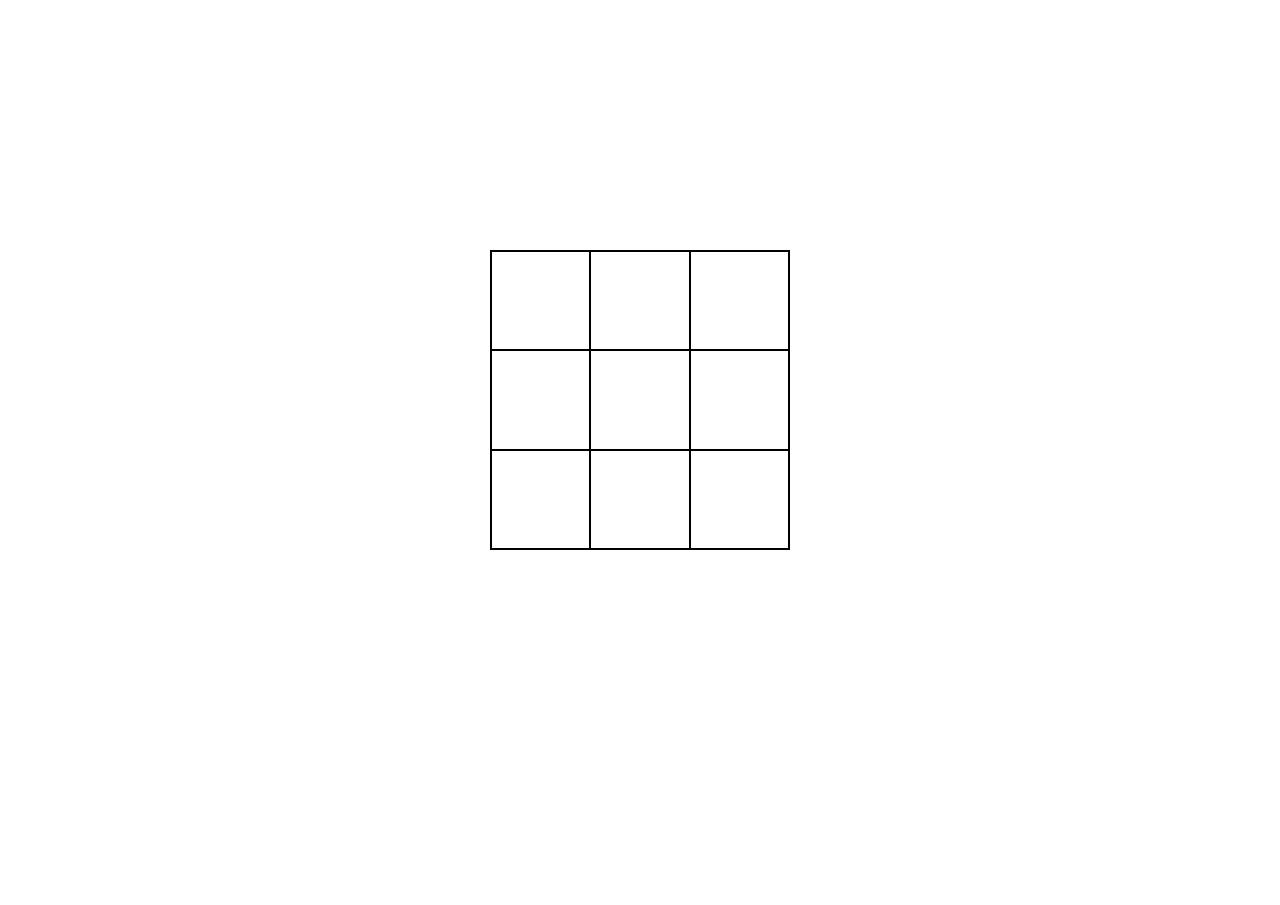
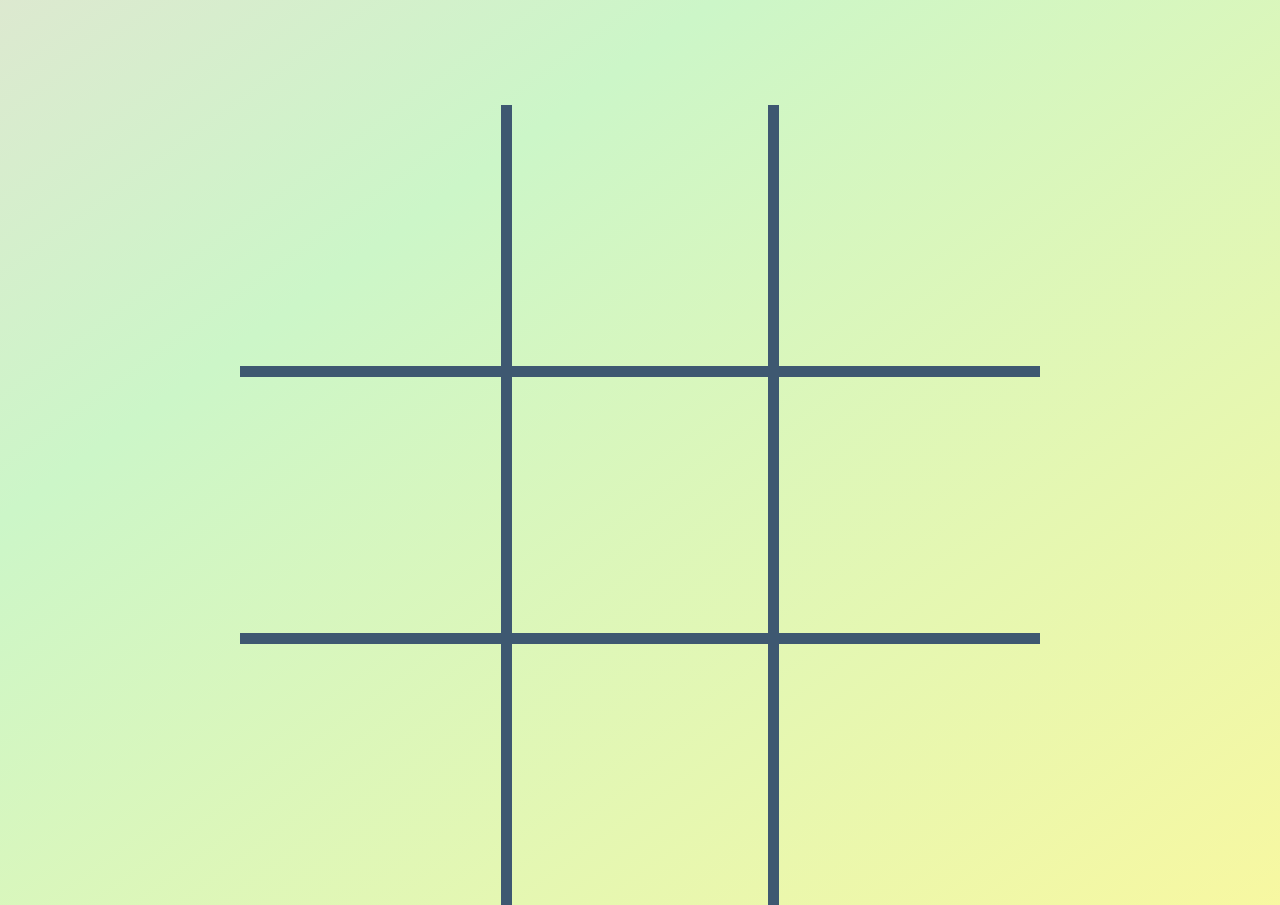
Before and after one commit to qhouguet/tictactoe-react-training, a React (Vite) app: page / in a window 1280 px wide. Before the commit the page ends 800 px from the top, so only its background shows below. Built offline with nearby package versions, Linux system fonts and the light colour scheme.

Commit message:
Correct game logic + add css changes

```diff
--- a/src/App.tsx
+++ b/src/App.tsx
@@ -1,9 +1,11 @@
-import {Board} from "./components/Board.tsx";
+import { Board } from './components/Board.tsx';
+import { Winner } from './components/Winner.tsx';
 
 export function App() {
-  return (
-    <>
-      <Board />
-    </>
-  )
+	return (
+		<div className="game-container">
+			<Winner />
+			<Board />
+		</div>
+	);
 }
--- a/src/components/Cell.tsx
+++ b/src/components/Cell.tsx
@@ -6,24 +6,19 @@ type Props = {
 };
 
 export function Cell({ x, y }: Props) {
+	const { board, updateBoard, player, updatePlayer, checkWinner, isGameWon, checkEndGame } =
+		useGameContext();
+
 	const handleClick = () => {
 		updateBoard(x, y, player);
 		updatePlayer();
-		updateMove();
-
 		const winner = checkWinner();
-
-		if (winner !== null) {
-			console.log(winner + ' wins');
-		} else if (winner === null && move <= 0) {
-			console.log("it's a tie");
-		}
+		checkEndGame(winner);
 	};
-
-	const { board, updateBoard, player, updatePlayer, checkWinner, move, updateMove } =
-		useGameContext();
 
 	const cellValue = board[x][y];
 
-	return <td onClick={handleClick} data-value={cellValue} />;
+	return (
+		<td className={`${isGameWon ? 'endgame' : ''}`} onClick={handleClick} data-value={cellValue} />
+	);
 }
--- /dev/null
+++ b/src/components/Winner.tsx
@@ -0,0 +1,11 @@
+import { useGameContext } from '../hooks/useGameContext';
+
+export function Winner() {
+	const { endMessage, player } = useGameContext();
+
+	if (endMessage.length > 0) {
+		return <h2 className="ending-message">{endMessage}</h2>;
+	} else {
+		return <h2 className="ending-message">{player} turn</h2>;
+	}
+}
--- a/src/contexts/GameContextProvider.tsx
+++ b/src/contexts/GameContextProvider.tsx
@@ -1,7 +1,7 @@
 import { createContext, PropsWithChildren, useState } from 'react';
 import { GameBoardModel } from '../model/game-board.model.ts';
 import { CellValueEnum } from '../model/cell-value.enum.ts';
-import { winningCondition } from '../model/winning-condition.ts';
+import { winningConditionCoordinates } from '../model/winning-condition-coordinates.ts';
 
 export type GameContextModel = {
 	board: GameBoardModel;
@@ -9,8 +9,9 @@ export type GameContextModel = {
 	player: CellValueEnum;
 	updatePlayer: () => void;
 	checkWinner: () => CellValueEnum | null;
-	move: number;
-	updateMove: () => void;
+	isGameWon: boolean;
+	checkEndGame: (value: CellValueEnum | null) => void;
+	endMessage: string;
 };
 
 const emptyGameBoard: GameBoardModel = [
@@ -23,26 +24,59 @@ export const GameContext = createContext<GameContextModel | undefined>(undefined
 
 export function GameContextProvider({ children }: PropsWithChildren) {
 	const [board, setBoard] = useState(emptyGameBoard);
+	const [player, setPlayer] = useState(CellValueEnum.X);
+	const [isGameWon, setIsGameWon] = useState(false);
+	const [endMessage, setEndMessage] = useState('');
+	const [movesLeft, setMovesLeft] = useState(8);
+
+	const updateMovesLeft = () => {
+		if (movesLeft > 0) {
+			setMovesLeft(movesLeft - 1);
+		}
+	};
+
+	const endGame = () => {
+		setIsGameWon((curr) => !curr);
+	};
+
+	const checkEndGame = (value: CellValueEnum | null) => {
+		if (value !== null) {
+			endGame();
+			writeEndMessage(value + ' have won');
+		} else if (movesLeft <= 0) {
+			endGame();
+			writeEndMessage("It's a tie");
+		}
+	};
+
+	const writeEndMessage = (message: string) => {
+		setEndMessage(message);
+	};
 
 	const updateBoard = (x: number, y: number, value: CellValueEnum) => {
-		const _board = [...board] as GameBoardModel;
-		_board[x][y] = value;
-		setBoard(_board);
+		if (board[x][y] === CellValueEnum.EMPTY) {
+			const _board = [...board] as GameBoardModel;
+			_board[x][y] = value;
+			setBoard(_board);
+			updateMovesLeft();
+		}
 	};
 
-	const [player, setPlayer] = useState(CellValueEnum.X);
-
 	const updatePlayer = () => {
-		player === CellValueEnum.X ? setPlayer(CellValueEnum.O) : setPlayer(CellValueEnum.X);
+		setPlayer(player === CellValueEnum.X ? CellValueEnum.O : CellValueEnum.X);
 	};
 
 	const checkWinner = () => {
-		for (const condition of winningCondition) {
+		for (const condition of winningConditionCoordinates) {
 			const [firstCell, secondCell, thirdCell] = condition;
 
-			const firstCellValue = board[firstCell[0]][firstCell[1]];
-			const secondCellValue = board[secondCell[0]][secondCell[1]];
-			const thirdCellValue = board[thirdCell[0]][thirdCell[1]];
+			const [x1, y1] = firstCell;
+			const [x2, y2] = secondCell;
+			const [x3, y3] = thirdCell;
+
+			const firstCellValue = board[x1][y1];
+			const secondCellValue = board[x2][y2];
+			const thirdCellValue = board[x3][y3];
 
 			if (
 				firstCellValue !== CellValueEnum.EMPTY &&
@@ -50,20 +84,12 @@ export function GameContextProvider({ children }: PropsWithChildren) {
 				firstCellValue === thirdCellValue
 			) {
 				return player;
-			} else if (move === 0) {
+			} else if (movesLeft === 0) {
 				return null;
 			}
 		}
 
 		return null;
-	};
-
-	const [move, setMove] = useState(8); // demander à titouan
-
-	const updateMove = () => {
-		if (move > 0) {
-			setMove(move - 1);
-		}
 	};
 
 	const context: GameContextModel = {
@@ -72,8 +98,9 @@ export function GameContextProvider({ children }: PropsWithChildren) {
 		player,
 		updatePlayer,
 		checkWinner,
-		move,
-		updateMove
+		isGameWon,
+		checkEndGame,
+		endMessage
 	};
 
 	return <GameContext.Provider value={context}>{children}</GameContext.Provider>;
--- a/src/index.css
+++ b/src/index.css
@@ -4,25 +4,38 @@
 
 body {
 	display: flex;
+	flex-direction: column;
 	align-items: center;
 	justify-content: center;
 	height: 100vh;
 	margin: 0;
 	font-family: sans-serif;
+	background: linear-gradient(324deg, #fff89a, #ccf6c8, #fdcedf);
+	background-size: 180% 180%;
+	animation: gradient-animation 21s ease infinite;
 }
 
 table {
-	width: 300px;
-	height: 300px;
-	margin: auto;
+	max-width: 800px;
+	max-height: 800px;
+	width: 70vw;
+	height: 70vw;
+	/* margin: auto; */
 	border-collapse: collapse;
+	border-radius: 20px;
+	overflow: hidden;
+}
+
+h2 {
+	margin: 0 0 10% 0;
+	color: #3e5871;
 }
 
 td {
-	border: 2px solid black;
+	/* border: 2px solid black; */
 	cursor: pointer;
 	text-align: center;
-	font-size: 70px;
+	font-size: 15vw;
 	width: calc(100% / 3);
 	height: calc(100% / 3);
 }
@@ -37,17 +50,55 @@ td:not([data-value='EMPTY']):after {
 }
 
 td[data-value='X'] {
-	color: firebrick;
+	color: #e286eb;
 }
 
 td[data-value='O'] {
-	color: cornflowerblue;
+	color: #68c8ff;
 }
 
 td:hover {
-	background: lightgrey;
+	background: #fcf4fd;
+}
+
+tr:nth-child(2) {
+	border-top: 0.9vw solid #3e5871;
+	border-bottom: 0.9vw solid #3e5871;
+}
+
+tr td:nth-child(2) {
+	border-left: 0.9vw solid #3e5871;
+	border-right: 0.9vw solid #3e5871;
 }
 
 .endgame {
 	pointer-events: none;
 }
+
+.ending-message {
+	font-size: 10vw;
+	text-align: center;
+	text-transform: uppercase;
+}
+
+@keyframes gradient-animation {
+	0% {
+		background-position: 0% 50%;
+	}
+	50% {
+		background-position: 100% 50%;
+	}
+	100% {
+		background-position: 0% 50%;
+	}
+}
+
+@media screen and (min-width: 1142px) {
+	td {
+		font-size: 200px;
+	}
+
+	.ending-message {
+		font-size: 113px;
+	}
+}
--- a/src/model/winning-condition.ts
+++ b/src/model/winning-condition-coordinates.ts
@@ -1,4 +1,4 @@
-export const winningCondition = [
+export const winningConditionCoordinates = [
 	[
 		[0, 0],
 		[0, 1],
```
